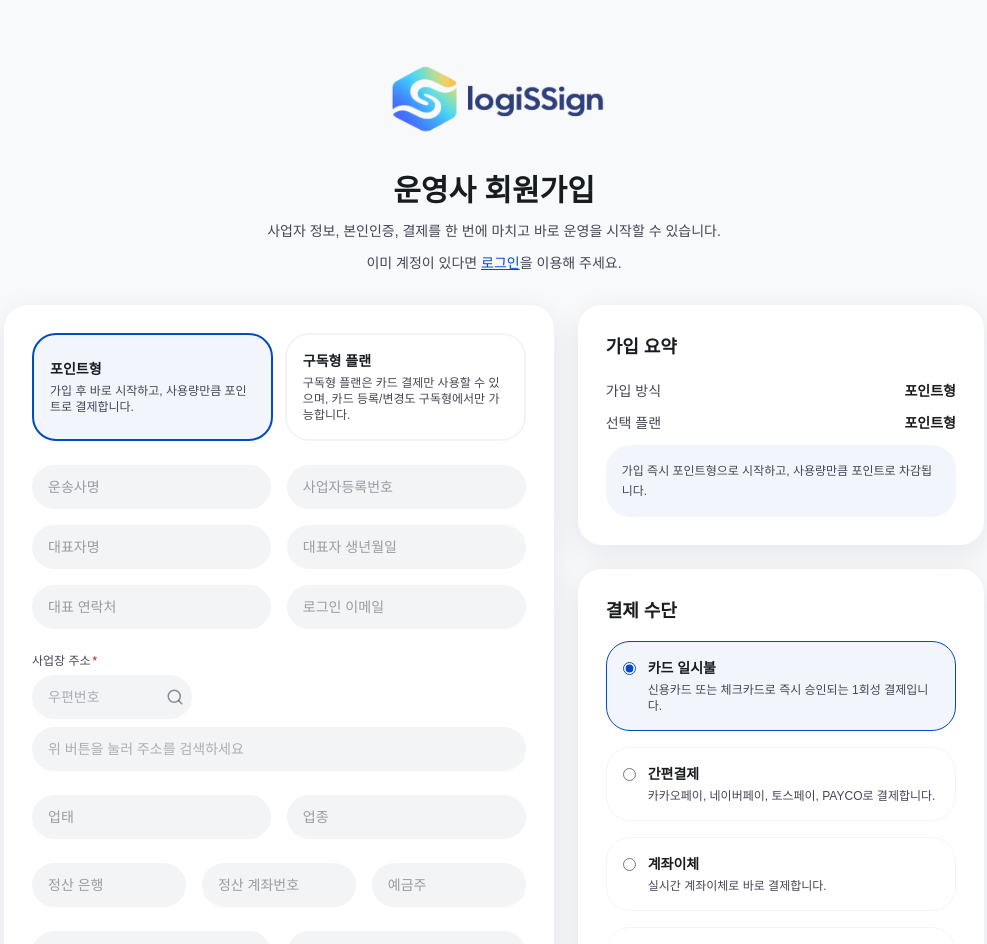
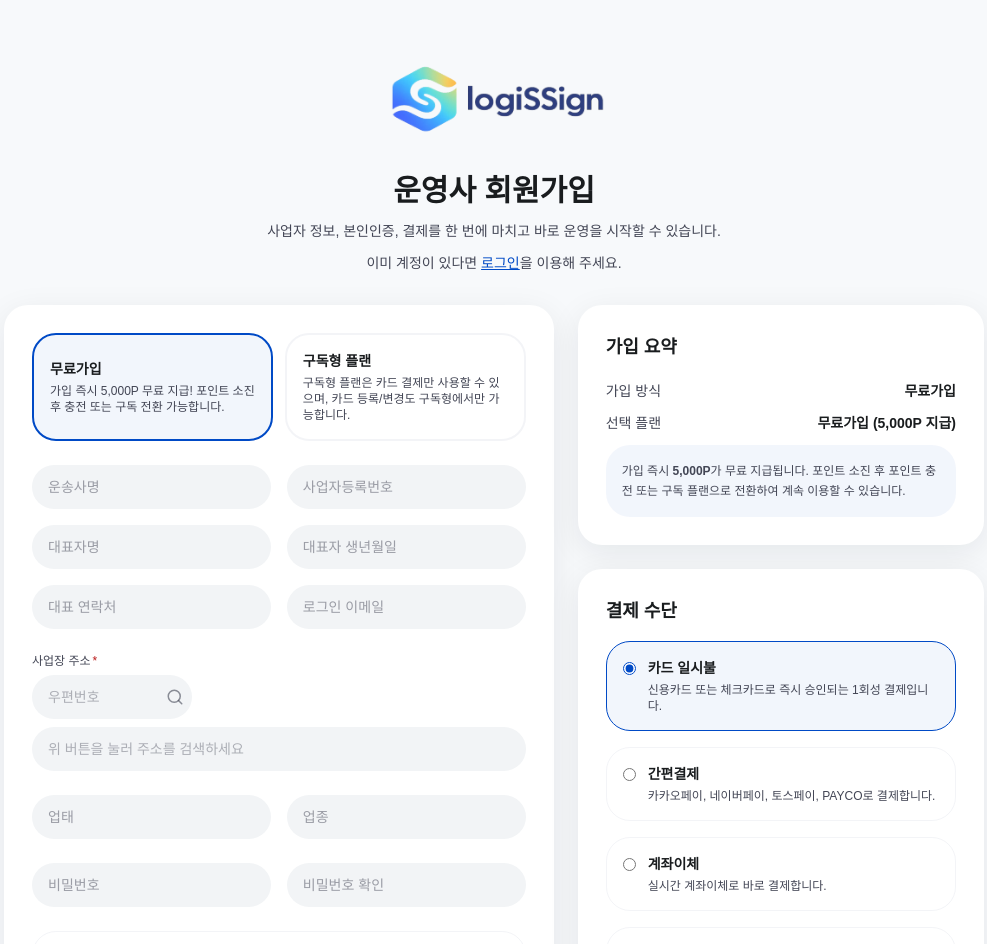
Before and after one commit to jshmir7070-sys/logiSSign, a Next.js app in the folder web/: page /portal/signup in a window 1280 px wide. Shown: the top 944 px of the page, without its empty margins (146-1133 px from the left). Built offline with nearby package versions, Linux system fonts and the light colour scheme.

Commit message:
fix: 회원가입 — 포인트형→무료가입 변경, 5000P 설명 추가, 은행계좌 입력 삭제

```diff
--- a/web/src/app/portal/signup/page.tsx
+++ b/web/src/app/portal/signup/page.tsx
@@ -349,9 +349,9 @@ export default function PortalSignupPage() {
                   form.planMode === 'point' ? 'border-primary bg-primary/5' : 'border-outline-variant/20'
                 }`}
               >
-                <p className="text-sm font-bold text-on-surface">포인트형</p>
+                <p className="text-sm font-bold text-on-surface">무료가입</p>
                 <p className="mt-1 text-xs text-on-surface-variant">
-                  가입 후 바로 시작하고, 사용량만큼 포인트로 결제합니다.
+                  가입 즉시 5,000P 무료 지급! 포인트 소진 후 충전 또는 구독 전환 가능합니다.
                 </p>
               </button>
               <button
@@ -475,27 +475,6 @@ export default function PortalSignupPage() {
               />
             </div>
 
-            <div className="grid gap-4 md:grid-cols-3">
-              <input
-                className={INPUT_CLASS}
-                value={form.bankName}
-                onChange={(event) => updateForm({ bankName: event.target.value })}
-                placeholder="정산 은행"
-              />
-              <input
-                className={INPUT_CLASS}
-                value={form.bankAccount}
-                onChange={(event) => updateForm({ bankAccount: event.target.value })}
-                placeholder="정산 계좌번호"
-              />
-              <input
-                className={INPUT_CLASS}
-                value={form.bankHolder}
-                onChange={(event) => updateForm({ bankHolder: event.target.value })}
-                placeholder="예금주"
-              />
-            </div>
-
             <div className="grid gap-4 md:grid-cols-2">
               <input
                 type="password"
@@ -569,10 +548,10 @@ export default function PortalSignupPage() {
             <section className="rounded-3xl bg-surface-container-lowest p-7 shadow-ambient">
               <h2 className="font-headline text-lg font-bold text-on-surface">가입 요약</h2>
               <div className="mt-5 space-y-3">
-                <SummaryRow label="가입 방식" value={form.planMode === 'point' ? '포인트형' : '구독형'} />
+                <SummaryRow label="가입 방식" value={form.planMode === 'point' ? '무료가입' : '구독형'} />
                 <SummaryRow
                   label="선택 플랜"
-                  value={form.planMode === 'point' ? '포인트형' : form.plan.toUpperCase()}
+                  value={form.planMode === 'point' ? '무료가입 (5,000P 지급)' : form.plan.toUpperCase()}
                 />
                 {form.planMode === 'subscription' ? (
                   <>
@@ -590,7 +569,7 @@ export default function PortalSignupPage() {
                   </>
                 ) : (
                   <div className="rounded-2xl bg-primary/5 p-4 text-xs leading-5 text-on-surface-variant">
-                    가입 즉시 포인트형으로 시작하고, 사용량만큼 포인트로 차감됩니다.
+                    가입 즉시 <strong>5,000P</strong>가 무료 지급됩니다. 포인트 소진 후 포인트 충전 또는 구독 플랜으로 전환하여 계속 이용할 수 있습니다.
                   </div>
                 )}
               </div>
@@ -696,7 +675,7 @@ export default function PortalSignupPage() {
                 ? '처리 중입니다...'
                 : form.planMode === 'subscription'
                   ? '가입 및 결제 진행'
-                  : '가입 완료'}
+                  : '무료 가입 완료'}
             </button>
           </aside>
         </div>
```
